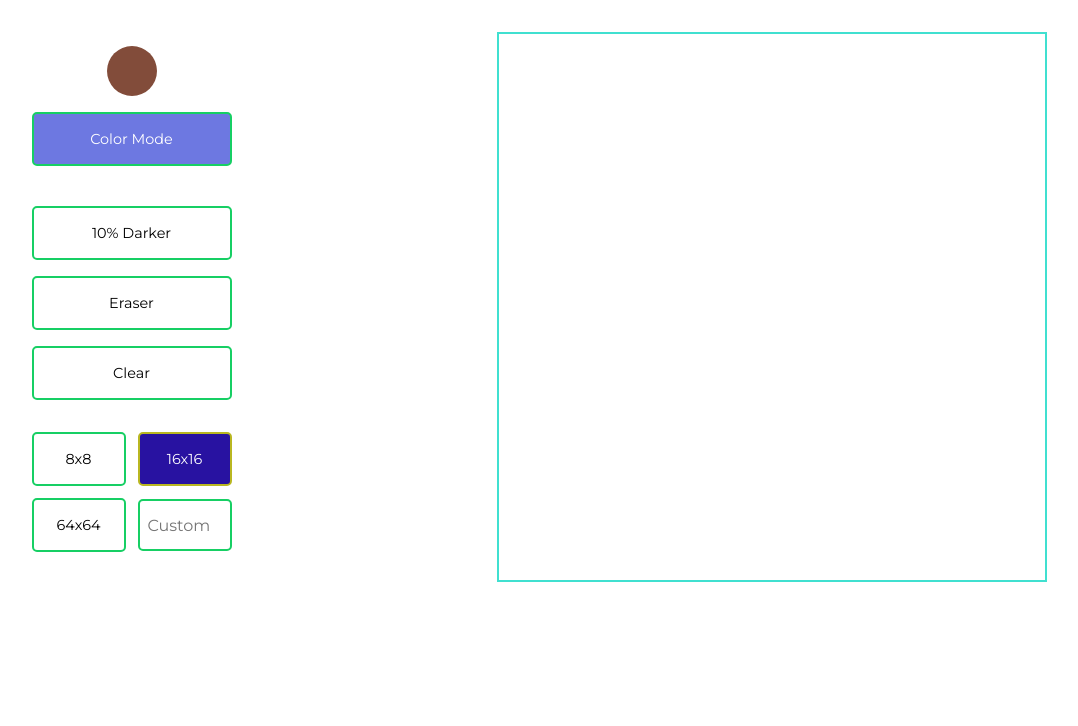
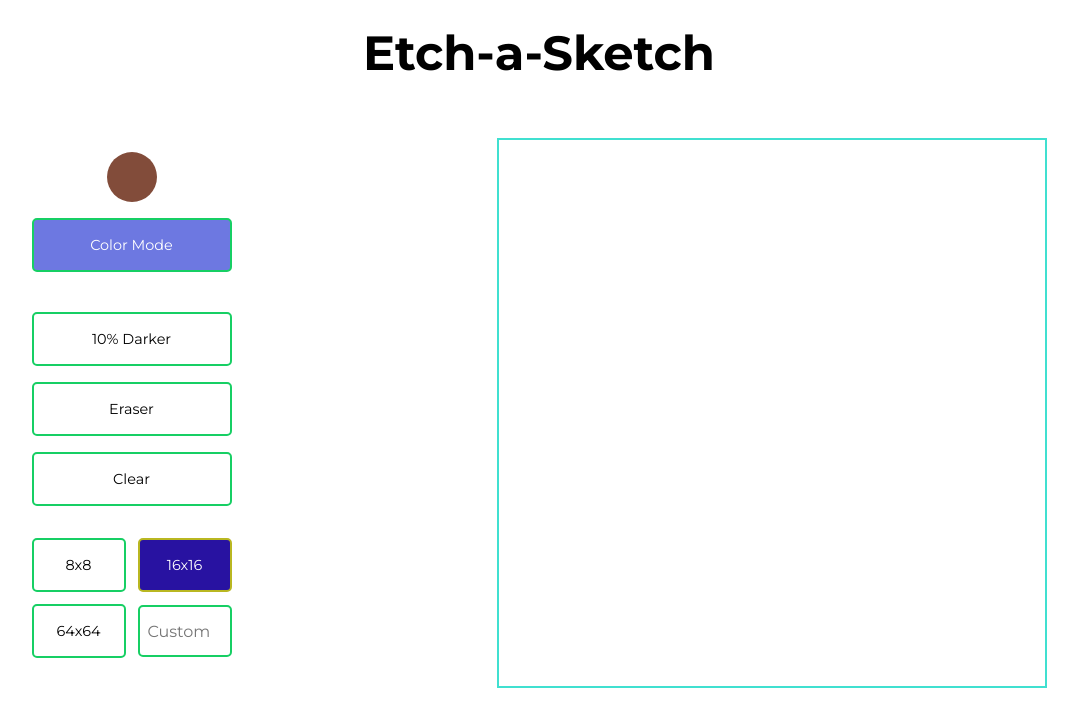
Before and after one commit to Ralatcode/Etch-a-sketch, a plain HTML site: page index.html in a window 1280 px wide. Shown: the whole page, without its empty margins (101-1179 px from the left). Drawn offline with Linux system fonts and the light colour scheme.

Commit message:
added a page title

```diff
--- a/index.html
+++ b/index.html
@@ -9,6 +9,7 @@
     <title>Etch-a-Sketch</title>
 </head>
 <body>
+    <h2 class="page-title">Etch-a-Sketch</h2>
     <div class="sketch">
         <div class="customize">
             <div class="color-mode">
--- a/style.css
+++ b/style.css
@@ -12,6 +12,12 @@
 
 body {
     font-family: 'Montserrat', sans-serif;
+}
+
+.page-title {
+    font-size: 3rem;
+    text-align: center;
+    margin: 1.5rem 0;
 }
 
 .sketch {
```
